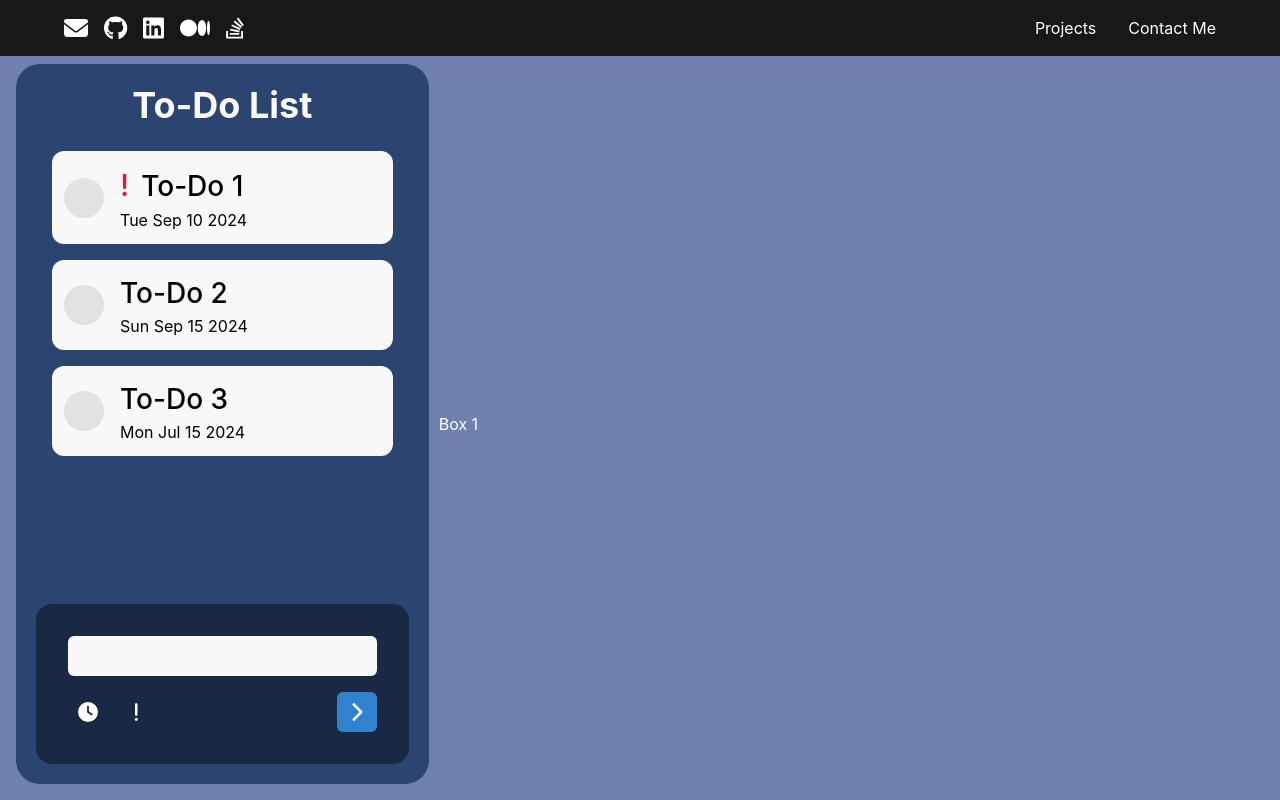
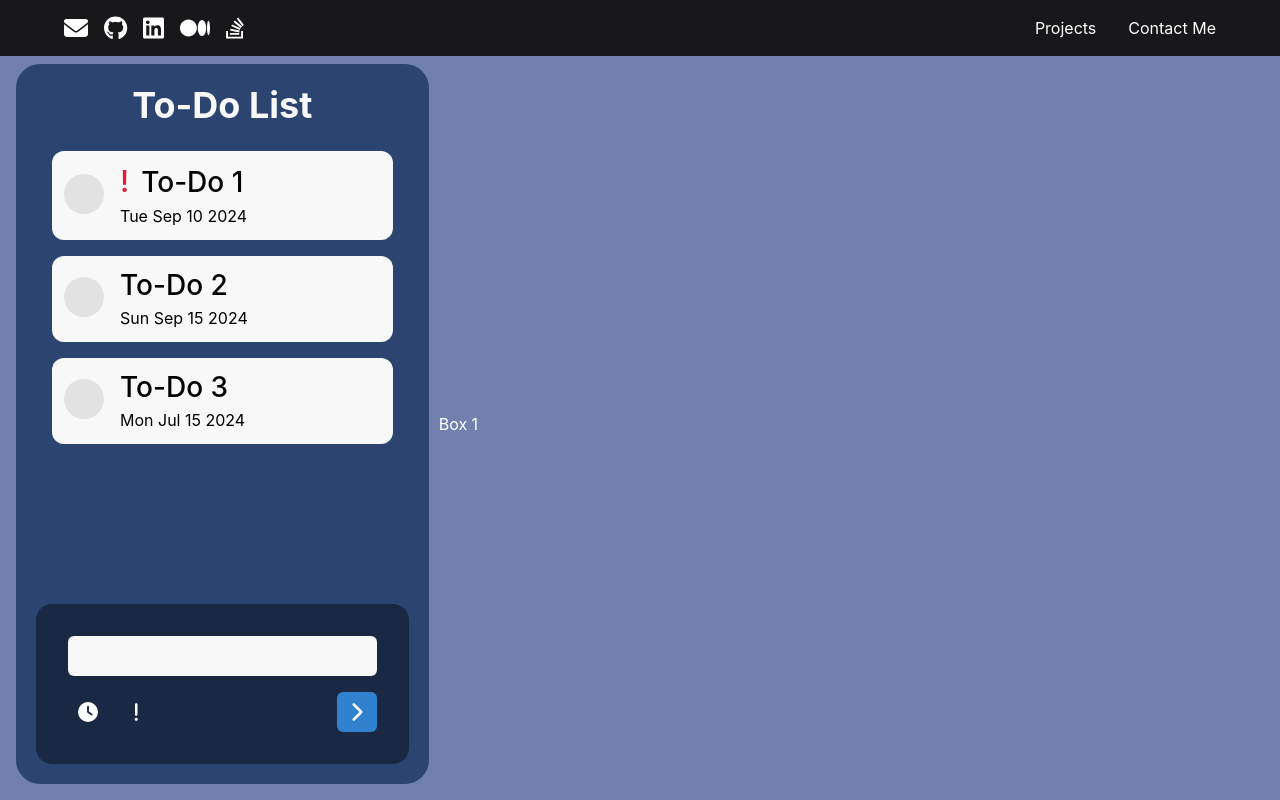
Before and after one commit to Ale-1508/todo-matcha, a React (Create React App) app: page / in a window 1280 px wide. Built offline with nearby package versions, Linux system fonts and the light colour scheme.

Commit message:
Fixed padding

```diff
--- a/src/components/ToDo/ToDoContainer.tsx
+++ b/src/components/ToDo/ToDoContainer.tsx
@@ -21,7 +21,7 @@ const ToDoContainer = ( props:Props ) => {
       width="100%"
       bg={ colors.lightBackground }
       color={ colors.text() }
-      padding="12px"
+      padding="8px 12px 12px 12px"
       borderRadius="12px"
     >
       <HStack gap="16px" align="center" >
```
